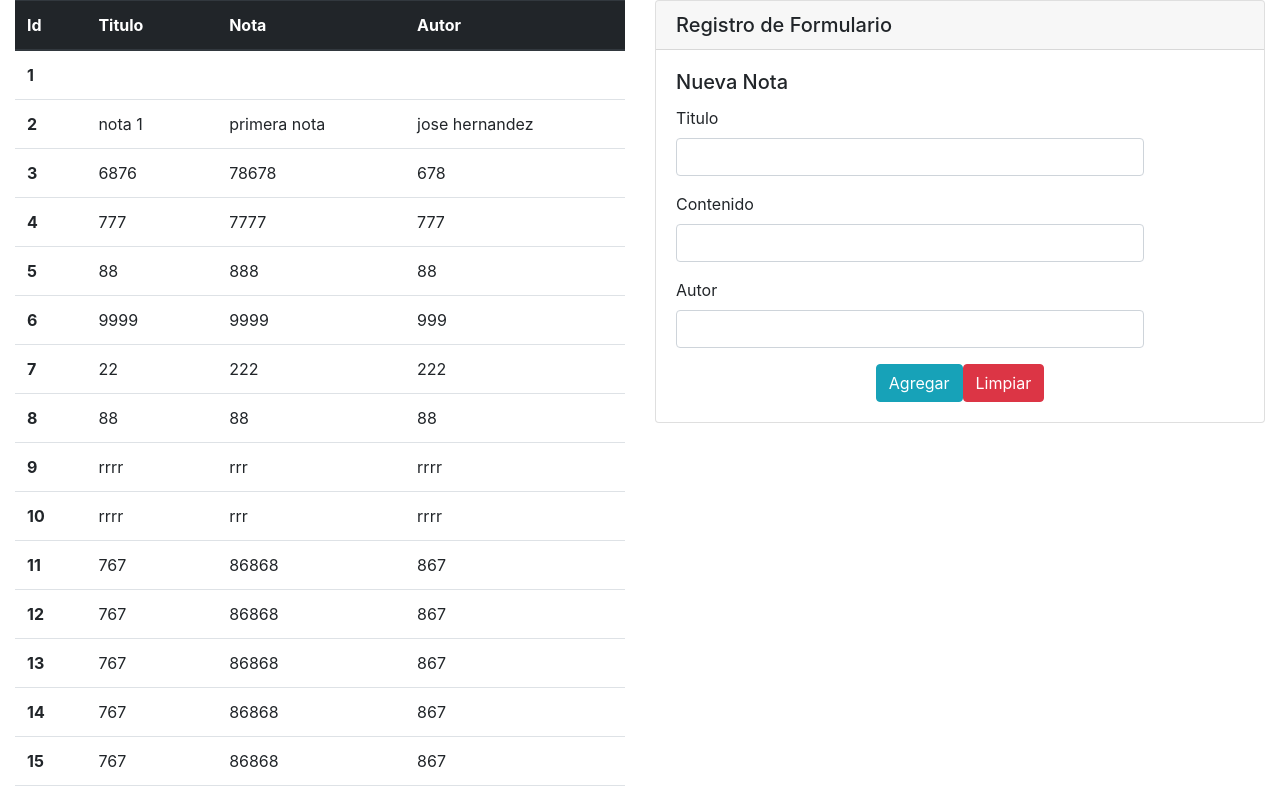
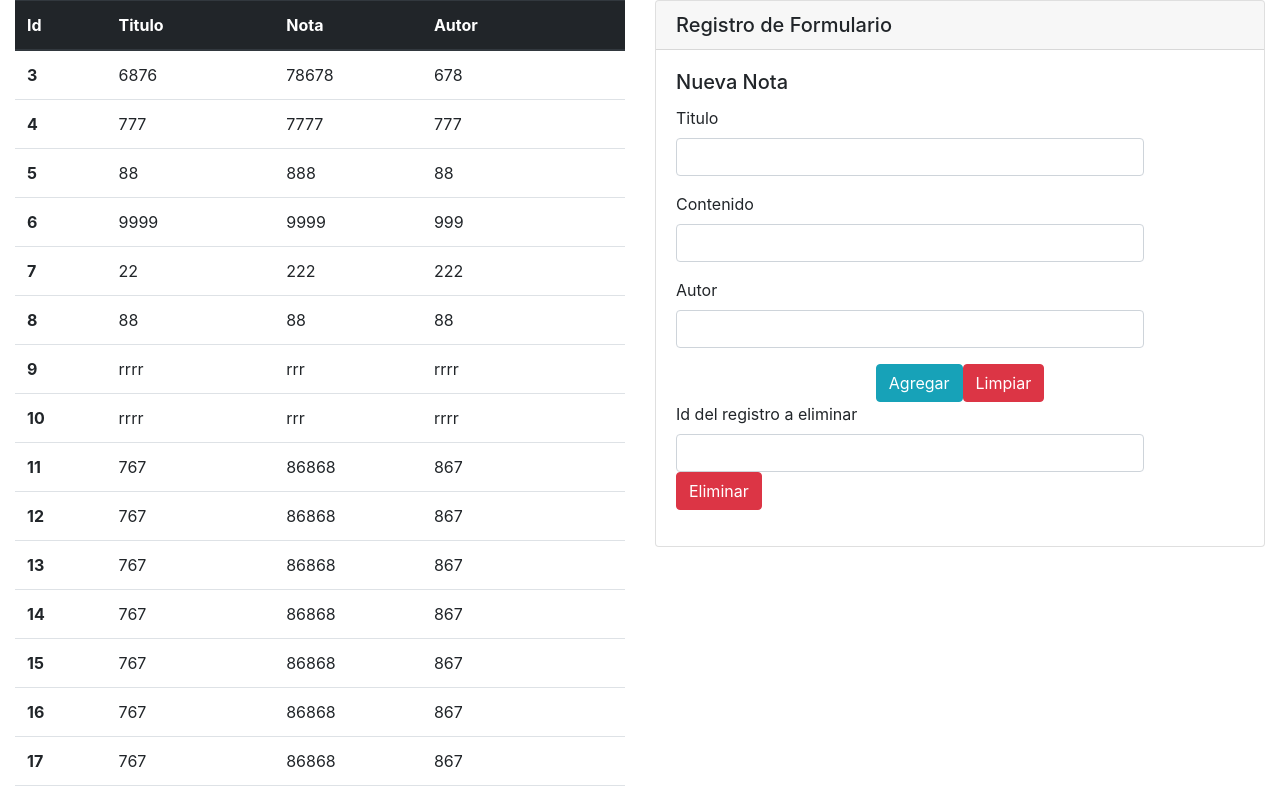
Before and after one commit to jose2889/NotasAPIRestJson-Server, an Angular app: page / in a window 1280 px wide. Shown: the top 800 px of the page. Built offline with nearby package versions, Linux system fonts and the light colour scheme; data requests are answered from the project's data file.

Commit message:
actualizacion de hoek por sugerencia de github vulnerabilidad encontrada

```diff
--- a/db.json
+++ b/db.json
@@ -1,16 +1,5 @@
 {
   "posts": [
-    {
-      "id": 1,
-      "title": "json-server",
-      "author": "typicode"
-    },
-    {
-      "titulo": "nota 1",
-      "cuerpo": "primera nota",
-      "autor": "jose hernandez",
-      "id": 2
-    },
     {
       "titulo": "6876",
       "cuerpo": "78678",
@@ -240,13 +229,7 @@
       "id": 40
     }
   ],
-  "comments": [
-    {
-      "id": 1,
-      "body": "some comment",
-      "postId": 1
-    }
-  ],
+  "comments": [],
   "profile": {
     "name": "typicode"
   }
--- a/src/app/api.service.ts
+++ b/src/app/api.service.ts
@@ -38,4 +38,18 @@ export class ApiService {
         }
       );
   }
+  eliminar() {
+    this.http.delete("http://localhost:3000/posts/2")
+    .subscribe(
+      (val) => {
+        console.log("Intentando eliminar",
+        val);
+      },
+      response => {
+        console.log("DELETE call in error", response);
+      },
+      () => {
+        console.log("el proceso de eliiminacion ha sido completado.");
+      });
+    }
 }
--- a/src/app/app.component.html
+++ b/src/app/app.component.html
@@ -53,10 +53,18 @@
                 <div class="row">
                   <div class="col-md-12 text-center">
                     <button type="submit" class="btn btn-info" (click)="enviar()">Agregar</button>
-                    <button type="reset" class="btn btn-danger" (click)="enviar()">Limpiar</button>
+                    <button type="reset" class="btn btn-danger">Limpiar</button>
                   </div>
                 </div>
               </form>
+              <div class="row">
+                <div class="form-group col-md-10">
+                  <label for="a">Id del registro a eliminar</label>
+                  <input type="number" class="form-control" name="id" [(ngModel)]="id" id="a">
+                  <button type="button" class="btn btn-danger" (click)="borrar()">Eliminar</button>
+
+                </div>
+              </div>
             </div>
           </div>
         </div>
--- a/src/app/app.component.ts
+++ b/src/app/app.component.ts
@@ -33,5 +33,8 @@ export class AppComponent implements OnInit {
     this.datos = {title:'',body:'',author:''};
   }
 
+  borrar(){
+    this.servicio.eliminar();
+  }
 
 }
```
Also changed, not shown: 1 other file (tests, documents, lock files or other folders).
